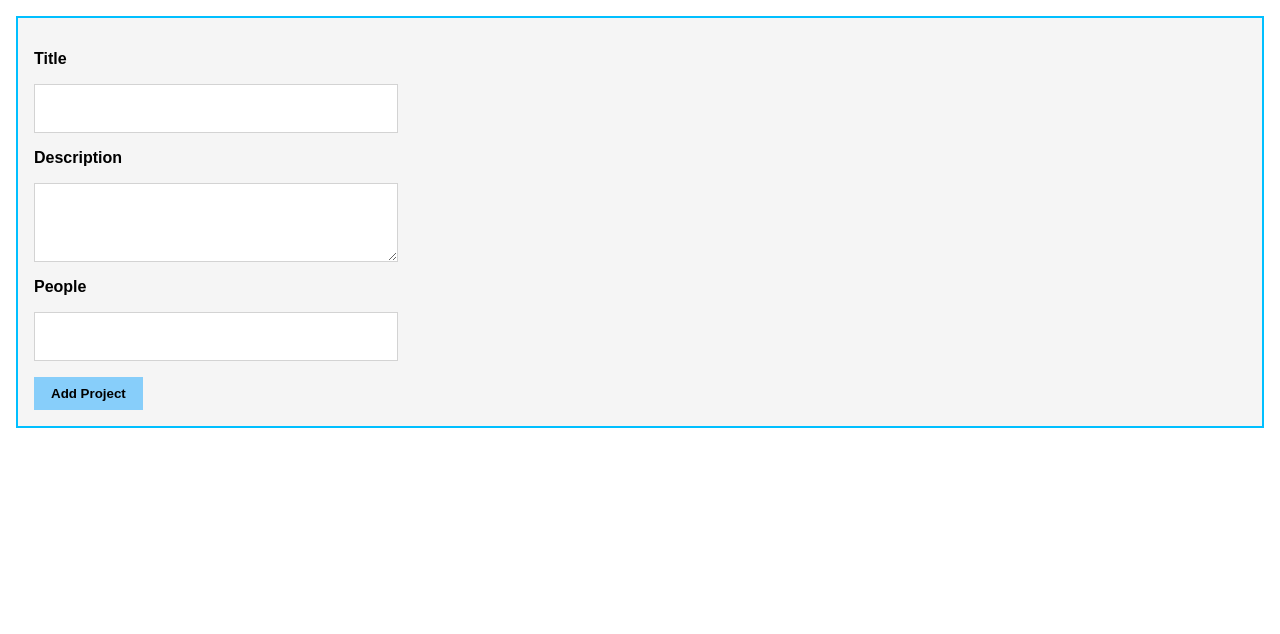
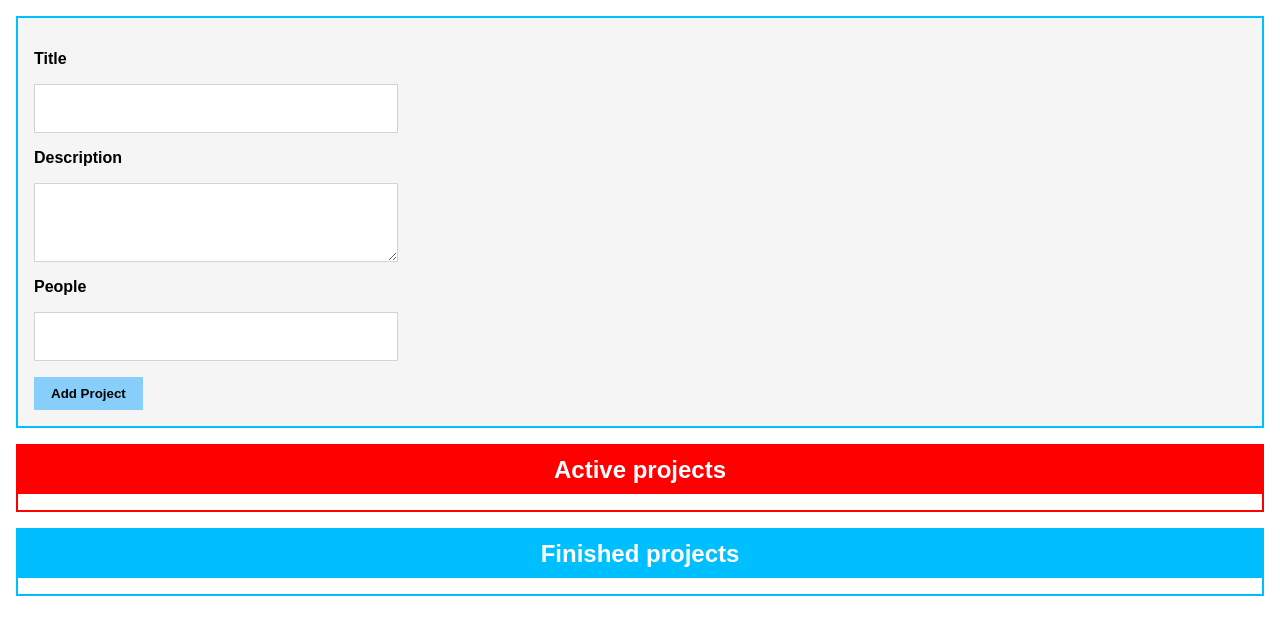
Before and after one commit to jmorales113/Project-Manager, a website with bundled scripts: page index.html in a window 1280 px wide. Built offline with nearby package versions, Linux system fonts and the light colour scheme.

Commit message:
Rendered section and styled

```diff
--- a/app.css
+++ b/app.css
@@ -54,3 +54,25 @@ button:hover, button:active {
     border: 2px solid deepskyblue;
     background: whitesmoke
 }
+
+.projects {
+  margin: 1rem;
+  border: 2px solid red;
+  color: white
+}
+
+.projects header {
+  background: red;
+  height: 3rem;
+  display: flex;
+  justify-content: center;
+  align-items: center;
+}
+
+#Finished-projects {
+  border-color: deepskyblue;
+}
+
+#Finished-projects header {
+  background: deepskyblue;
+}
--- a/src/app.ts
+++ b/src/app.ts
@@ -34,7 +34,7 @@ class ProjectInput {
         this.peopleInputEl = this.formEl.querySelector("#people") as HTMLInputElement
 
         this.formListener()
-        this.appendForm()
+        this.renderForm()
     }
 
         private userInput(): [string, string, number] | void {
@@ -71,7 +71,7 @@ class ProjectInput {
             this.formEl.addEventListener("submit", this.submitForm)
         }
 
-        private appendForm() {
+        private renderForm() {
             this.appendEl.insertAdjacentElement("afterbegin", this.formEl)
         }
 }
@@ -81,14 +81,28 @@ class ProjectList {
     appendEl: HTMLDivElement
     sectionEl: HTMLElement
 
-    constructor(private type: "active" | "finished") {
+    constructor(private type: "Active" | "Finished") {
         this.templateEl = document.getElementById("project-list")! as HTMLTemplateElement
         this.appendEl = document.getElementById("app")! as HTMLDivElement
 
         const importTemplate = document.importNode(this.templateEl.content, true)
         this.sectionEl = importTemplate.firstElementChild as HTMLElement
         this.sectionEl.id = `${this.type}-projects`
+        this.renderProjectList()
+        this.renderSection()
+    }
+
+    private renderSection() {
+        const listId = `${this.type}-projects-list`
+        this.sectionEl.querySelector("ul")!.id = listId
+        this.sectionEl.querySelector("h2")!.textContent = `${this.type} projects`
+    }
+
+    private renderProjectList() {
+        this.appendEl.insertAdjacentElement("beforeend", this.sectionEl)
     }
 }
 
 const projectManager = new ProjectInput()
+const activeProjectList = new ProjectList("Active")
+const finishedProjectList = new ProjectList("Finished")
```
Also changed, not shown: dist/app.js, 1 other file.
